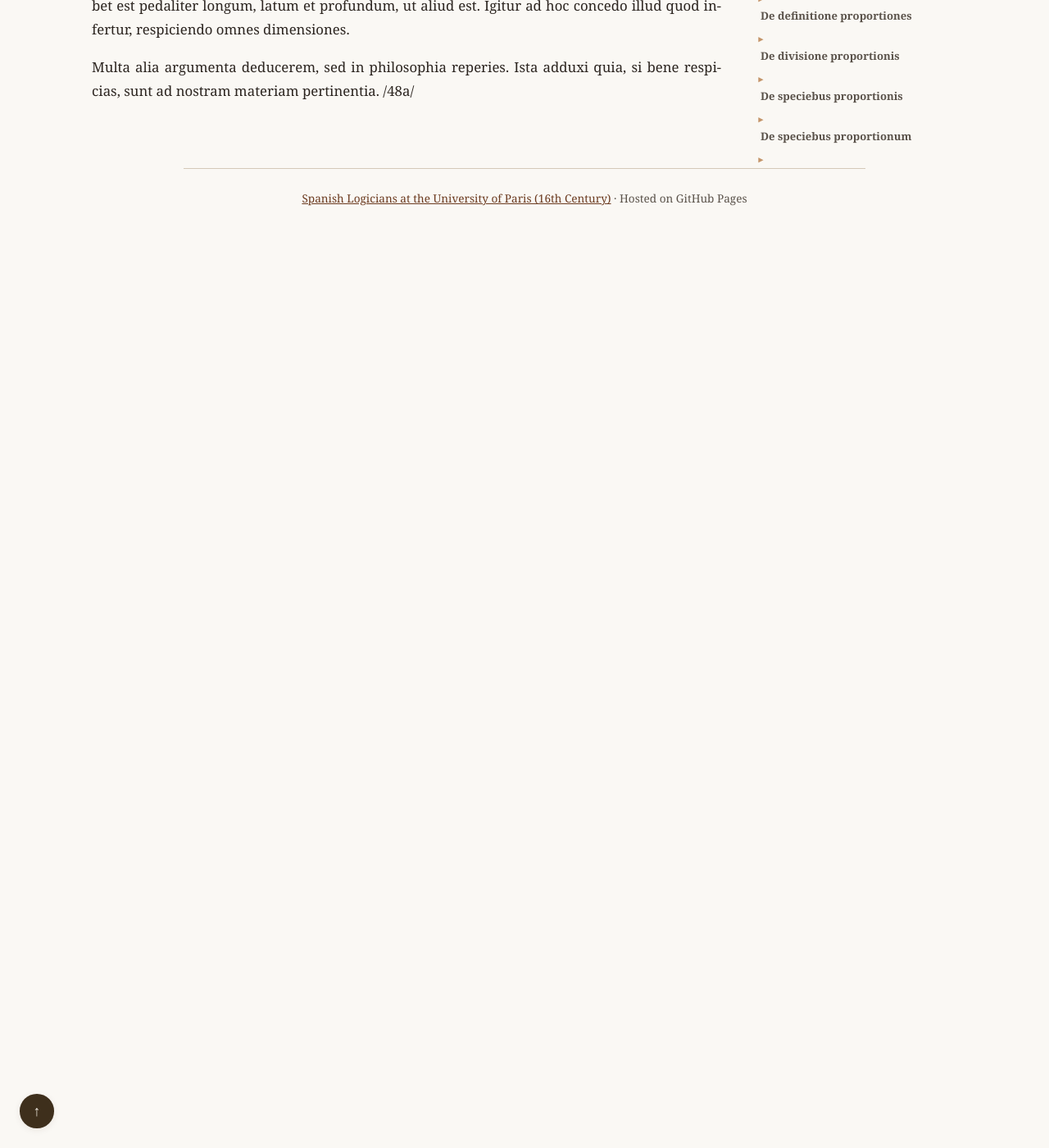
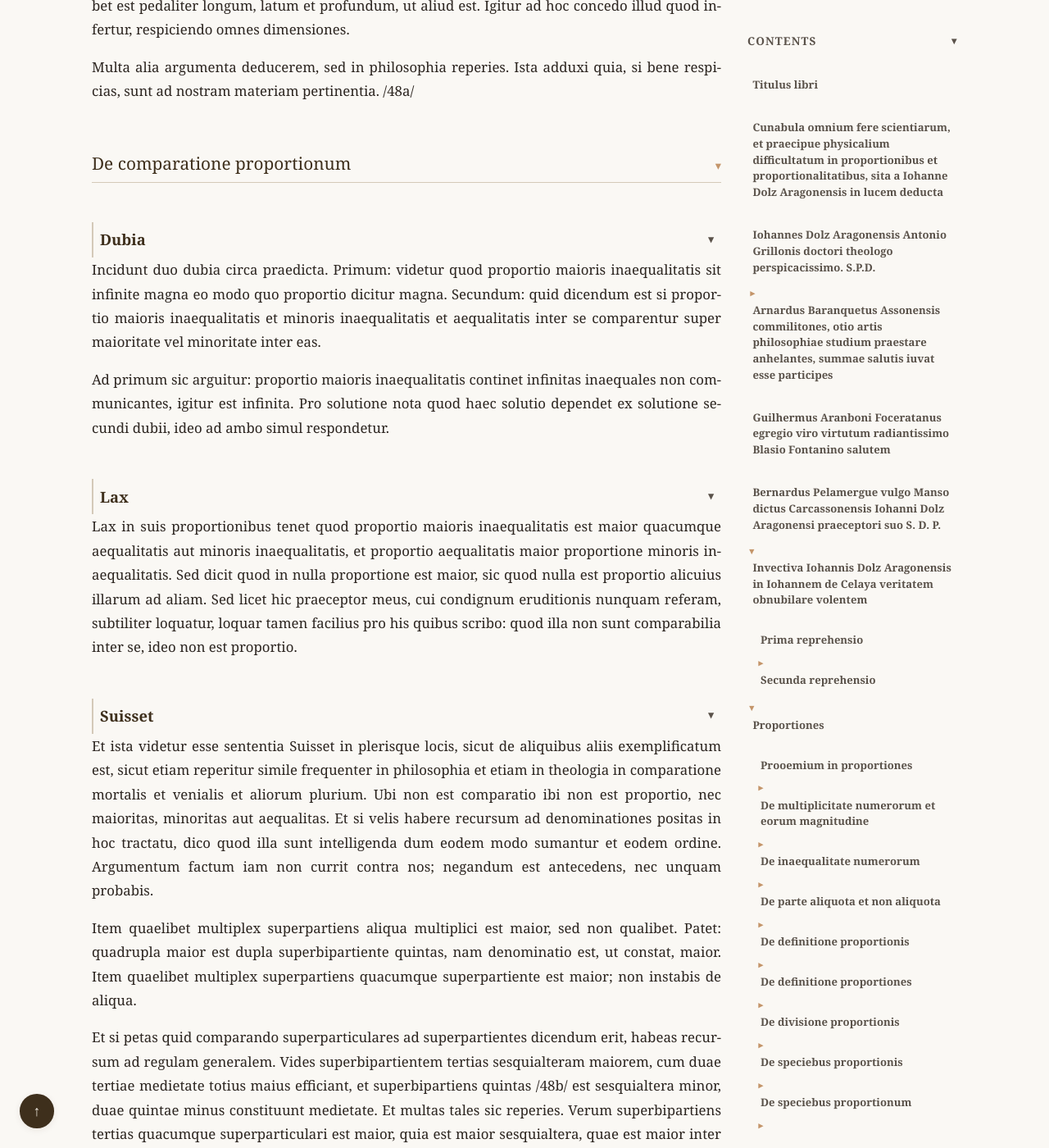
Before and after one commit to JoseBalado/Spanish-Logicians-at-the-University-of-Paris, a Jekyll site: the page built from philosophers/Juan-Dolz-del-Castellar/Cunabula-omnium-fere-scientiarum-1518.md, in a window 1280 px wide and 1400 px high, scrolled down 76446 px. Shown: the whole window at 82% size. Built offline with Jekyll 4.4.1, drawn with Linux system fonts in a browser that asks for light colours; before the commit the page ends 76724 px from its top, so only the background shows below that; some of the changed text lies outside the part shown.

Commit message:
Dolz. Cunabula, page 48.

```diff
--- a/cspell-latin-custom.txt
+++ b/cspell-latin-custom.txt
@@ -1705,6 +1705,7 @@ mineralia
 mineralibus
 minerarum
 minoritas
+minoritate
 minoritatem
 Mirandolanus
 miscibiles
--- a/philosophers/Juan-Dolz-del-Castellar/Cunabula-omnium-fere-scientiarum-1518.md
+++ b/philosophers/Juan-Dolz-del-Castellar/Cunabula-omnium-fere-scientiarum-1518.md
@@ -1358,6 +1358,31 @@ Tertio arguitur: sequeretur, si dicta essent vera, quod datis duobus corporibus
 
 Multa alia argumenta deducerem, sed in philosophia reperies. Ista adduxi quia, si bene respicias, sunt ad nostram materiam pertinentia. /48a/
 
+## De comparatione proportionum
+
+### Dubia
+
+Incidunt duo dubia circa praedicta. Primum: videtur quod proportio maioris inaequalitatis sit infinite magna eo modo quo proportio dicitur magna. Secundum: quid dicendum est si proportio maioris inaequalitatis et minoris inaequalitatis et aequalitatis inter se comparentur super maioritate vel minoritate inter eas.
+
+Ad primum sic arguitur: proportio maioris inaequalitatis continet infinitas inaequales non communicantes, igitur est infinita. Pro solutione nota quod haec solutio dependet ex solutione secundi dubii, ideo ad ambo simul respondetur.
+
+### Lax
+
+Lax in suis proportionibus tenet quod proportio maioris inaequalitatis est maior quacumque aequalitatis aut minoris inaequalitatis, et proportio aequalitatis maior proportione minoris inaequalitatis. Sed dicit quod in nulla proportione est maior, sic quod nulla est proportio alicuius illarum ad aliam. Sed licet hic praeceptor meus, cui condignum eruditionis nunquam referam, subtiliter loquatur, loquar tamen facilius pro his quibus scribo: quod illa non sunt comparabilia inter se, ideo non est proportio.
+
+### Suisset
+
+Et ista videtur esse sententia Suisset in plerisque locis, sicut de aliquibus aliis exemplificatum est, sicut etiam reperitur simile frequenter in philosophia et etiam in theologia in comparatione mortalis et venialis et aliorum plurium. Ubi non est comparatio ibi non est proportio, nec maioritas, minoritas aut aequalitas. Et si velis habere recursum ad denominationes positas in hoc tractatu, dico quod illa sunt intelligenda dum eodem modo sumantur et eodem ordine. Argumentum factum iam non currit contra nos; negandum est antecedens, nec unquam probabis.
+
+Item quaelibet multiplex superpartiens aliqua multiplici est maior, sed non qualibet. Patet: quadrupla maior est dupla superbipartiente quintas, nam denominatio est, ut constat, maior. Item quaelibet multiplex superpartiens quacumque superpartiente est maior; non instabis de aliqua.
+
+Et si petas quid comparando superparticulares ad superpartientes dicendum erit, habeas recursum ad regulam generalem. Vides superbipartientem tertias sesquialteram maiorem, cum duae tertiae medietate totius maius efficiant, et superbipartiens quintas /48b/ est sesquialtera minor, duae quintae minus constituunt medietate. Et multas tales sic reperies. Verum superbipartiens tertias quacumque superparticulari est maior, quia est maior sesquialtera, quae est maior inter omnes superparticulares. Et superbipartiens quintas non est maior quacumque superparticulari, nam non est maior sesquialtera, quia medietas maior est duabus quintis, nam medietas est duae quartae, et duae quartae sunt maiores duabus quintis. Sed superbipartiens quintas quacumque superparticulari dempta sesquialtera est maior, nam est maior sesquitertia, quae quacumque alia superparticulari seclusa sesquialtera maior est. Patet, sic: una tertia est duae sextae, quae sunt minores duabus quintis. Et sic poteris facere omnes alias inter se comparare.
+
+Et si petas quid dicendum erit comparando multiplicem superparticularem et multiplicem superpartientem, respondeo: quaelibet multiplex superparticularis denominata a maiori denominatione multiplici quacumque superpartiente multiplici maior est minoris denominationis multiplicis, qualiscumque sit denominatio superparticularis. Declaro exemplo: quaelibet tripla superparticularis quacumque dupla superpartienti est maior, et quaelibet quadrupla superparticularis quacumque tripla superpartiente est maior, et sic consequenter. Similiter quaelibet multiplex superpartiens maioris denominationis multiplicis quacumque multiplici superparticulari minoris denominationis multiplicis, qualiscumque sit denominatio superparticularium, maior est. Patet: tripla quaelibet superpartiens quacumque dupla superparticulari maior est. Similiter quaelibet quadrupla superpartiens quacumque tripla superparticulari est maior, et sic consequenter.
+
+Et si petas quid dicendum erit comparando unam compositam ad aliam compositam cum eadem denominatione multiplici, respondeo: dupla sesquialtera minor est dupla superbipartiente tertias, quia binarius cum medietate minor est binario cum duabus tertiis. Sed dupla sesquialtera maior est dupla superbipartiente quintas, quia binarius cum medietate maior est binario cum duabus quintis, et sic dupla sesquialtera /49a/ quacumque dupla superpartienti eundo semper per bi est maior, dempta superbipartiente tertias.
+
+
 <!--
 ## Apparatus Criticus Reference
 * conj.    (coniectura)  : Text is unreadable; this is an educated guess.
@@ -1440,5 +1465,6 @@ Page 47b: multa ] emend. nulla
 Page 47b: bipedaliter ] emend. pedaliter (lata, after a cut by length only)
 Page 47b: bipedaliter ] emend. pedaliter (profunda, after a cut by length only)
 Page 47b: postea ] conj. prius ea
+Page 48b: superbipartiens ] emend. superpartiens (quintas; cf. superbipartiens quintas in the preceding sentences)
 
 -->
```
